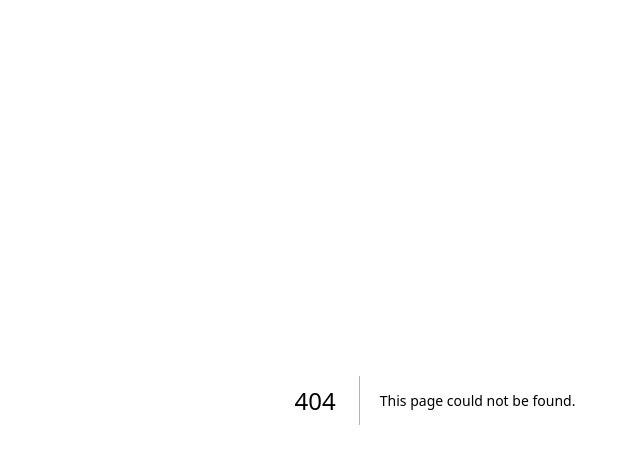
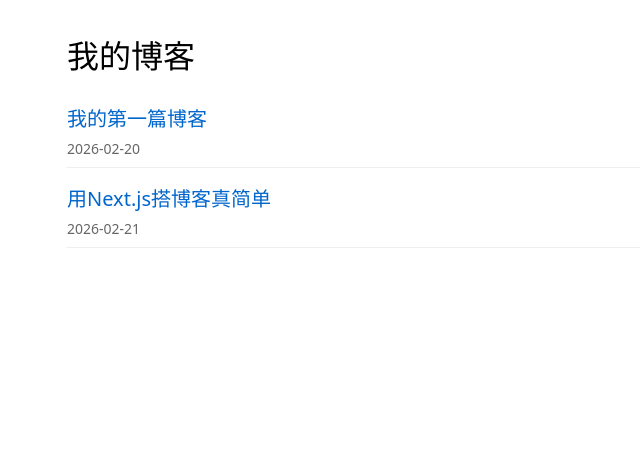
Before and after one commit to Lzs-web/my-blog, a Next.js app: page /blog in a window 1280 px wide. Before the commit this address had no page. Shown: the top 464 px of the page, without its empty margins (205-845 px from the left). Built offline with nearby package versions, Linux system fonts and the light colour scheme.

Commit message:
添加博客页面

```diff
--- /dev/null
+++ b/app/blog/[id]/page.tsx
@@ -0,0 +1,41 @@
+// app/blog/[id]/page.tsx
+interface Props {
+  params: { id: string }
+}
+
+const posts = {
+  '1': {
+    title: '我的第一篇博客',
+    content: '这是我的第一篇博客文章！终于用Next.js搭建了自己的博客。',
+    date: '2026-02-20'
+  },
+  '2': {
+    title: '用Next.js搭博客真简单',
+    content: '跟着教程走，10分钟就能上线一个属于自己的博客。Next.js真的很强大！',
+    date: '2026-02-21'
+  },
+}
+
+export async function generateStaticParams() {
+  return [
+    { id: '1' },
+    { id: '2' },
+  ]
+}
+
+export default async function PostPage({ params }: Props) {
+  const { id } = await params
+  const post = posts[id as keyof typeof posts]
+
+  if (!post) {
+    return <div style={{ padding: '2rem' }}>文章不存在</div>
+  }
+
+  return (
+    <main style={{ padding: '2rem', maxWidth: '800px', margin: '0 auto' }}>
+      <h1 style={{ fontSize: '2rem', marginBottom: '0.5rem' }}>{post.title}</h1>
+      <p style={{ color: '#666', marginBottom: '2rem' }}>{post.date}</p>
+      <div style={{ lineHeight: '1.8' }}>{post.content}</div>
+    </main>
+  )
+}
--- /dev/null
+++ b/app/blog/page.tsx
@@ -0,0 +1,28 @@
+// app/blog/page.tsx
+import Link from 'next/link'
+
+const posts = [
+  { id: '1', title: '我的第一篇博客', date: '2026-02-20' },
+  { id: '2', title: '用Next.js搭博客真简单', date: '2026-02-21' },
+]
+
+export default function BlogPage() {
+  return (
+    <main style={{ padding: '2rem', maxWidth: '800px', margin: '0 auto' }}>
+      <h1 style={{ fontSize: '2rem', marginBottom: '1.5rem' }}>我的博客</h1>
+      <ul style={{ listStyle: 'none', padding: 0 }}>
+        {posts.map(post => (
+          <li key={post.id} style={{ marginBottom: '1rem', borderBottom: '1px solid #eee', paddingBottom: '0.5rem' }}>
+            <Link
+              href={`/blog/${post.id}`}
+              style={{ fontSize: '1.25rem', color: '#0066cc', textDecoration: 'none' }}
+            >
+              {post.title}
+            </Link>
+            <p style={{ color: '#666', fontSize: '0.875rem', marginTop: '0.25rem' }}>{post.date}</p>
+          </li>
+        ))}
+      </ul>
+    </main>
+  )
+}
--- a/app/page.tsx
+++ b/app/page.tsx
@@ -102,7 +102,7 @@ export default function Home() {
                 title: '个人博客',
                 desc: '用Next.js + TypeScript搭建的个人技术博客，支持Markdown文章和自动部署',
                 tags: ['Next.js', 'TypeScript', 'Tailwind'],
-                link: 'https://lzs-web.github.io/my-blog/'
+                link: '/blog'
               },
               {
                 title: '个人介绍网站',
```
